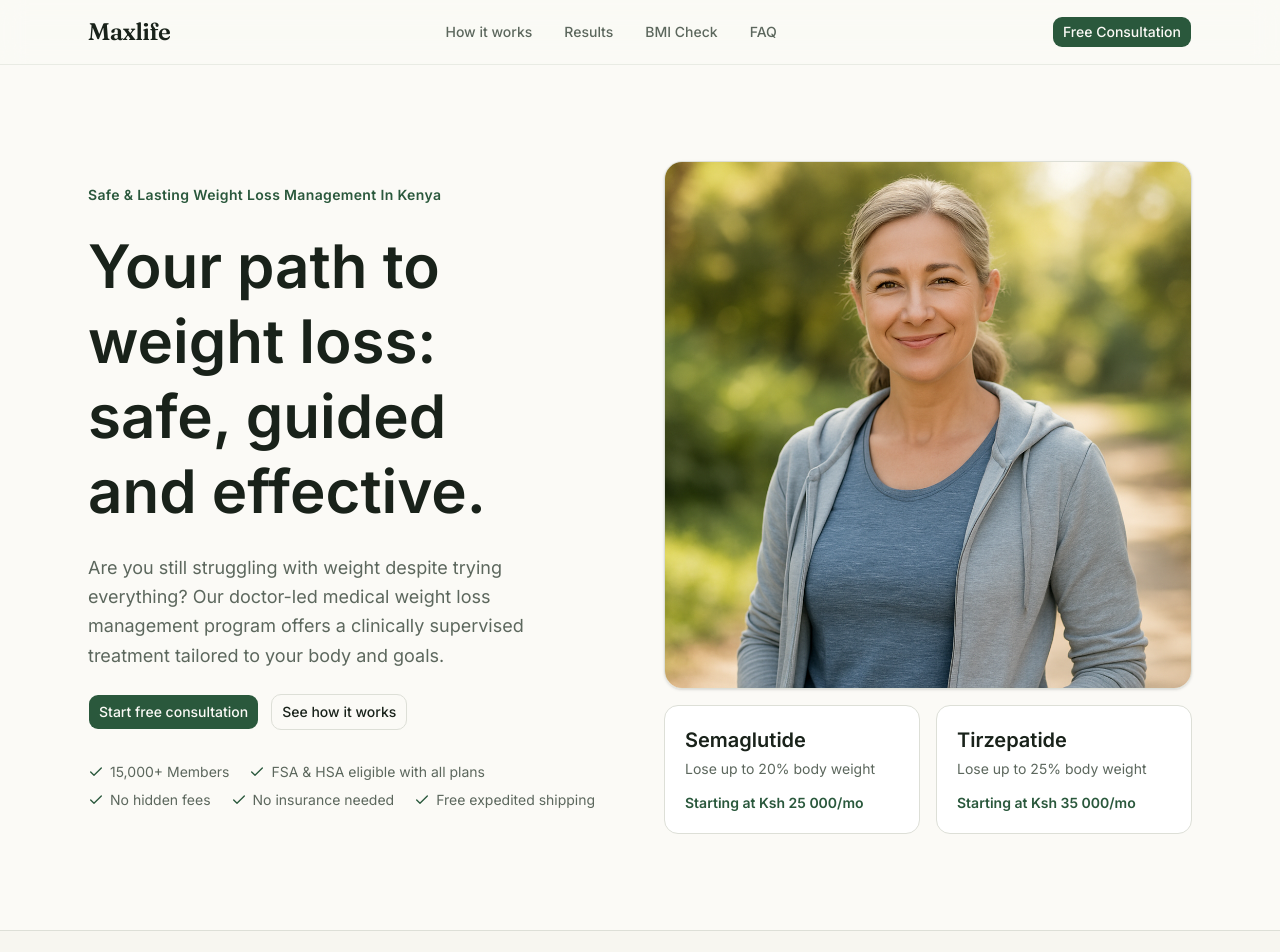
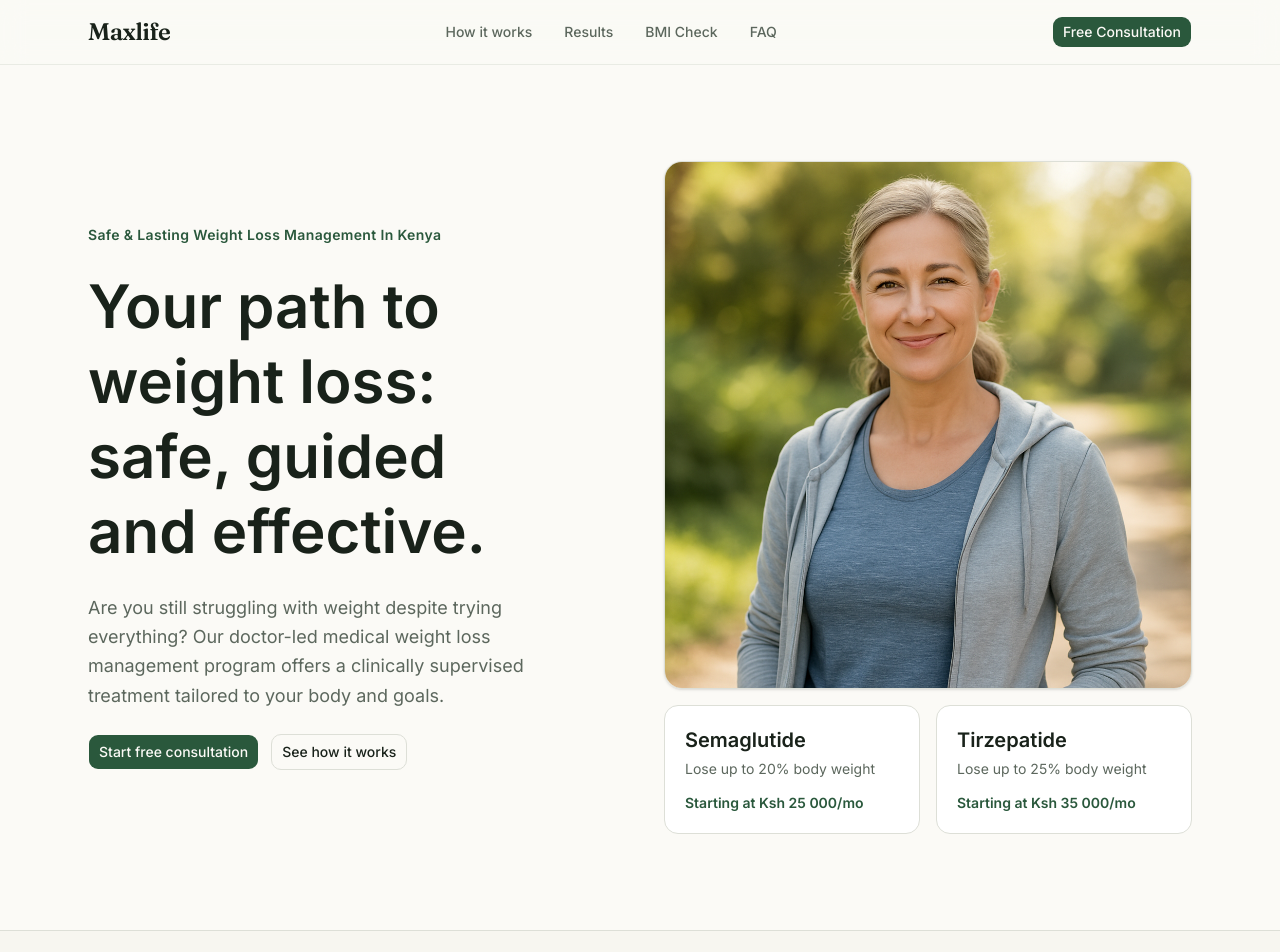
Before and after one commit to webstermachuka/Maxlife-Pharmacy, a Next.js app: page / in a window 1280 px wide. Shown: the top 952 px of the page. Built offline with nearby package versions, Linux system fonts and the light colour scheme.

Commit message:
feat: remove trust badges and update content imports
Co-authored-by: Webster Machuka <249101669+webstermachuka@users.noreply.github.com>

```diff
--- a/components/hero.tsx
+++ b/components/hero.tsx
@@ -1,7 +1,6 @@
 import Image from "next/image"
-import { Check } from "lucide-react"
 import { Button } from "@/components/ui/button"
-import { trustBadges, medications } from "@/lib/content"
+import { medications } from "@/lib/content"
 
 export function Hero() {
   return (
@@ -36,17 +35,6 @@ export function Hero() {
               See how it works
             </Button>
           </div>
-          <ul className="flex flex-wrap gap-x-5 gap-y-2 pt-2">
-            {trustBadges.map((badge) => (
-              <li
-                key={badge}
-                className="flex items-center gap-1.5 text-sm text-muted-foreground"
-              >
-                <Check className="h-4 w-4 shrink-0 text-primary" aria-hidden="true" />
-                {badge}
-              </li>
-            ))}
-          </ul>
         </div>
 
         <div className="flex flex-col gap-4">
--- a/lib/content.ts
+++ b/lib/content.ts
@@ -1,11 +1,3 @@
-export const trustBadges = [
-  "15,000+ Members",
-  "FSA & HSA eligible with all plans",
-  "No hidden fees",
-  "No insurance needed",
-  "Free expedited shipping",
-]
-
 export const medications = [
   {
     name: "Semaglutide",
```
